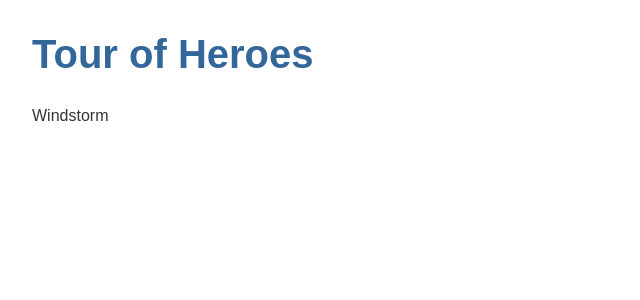
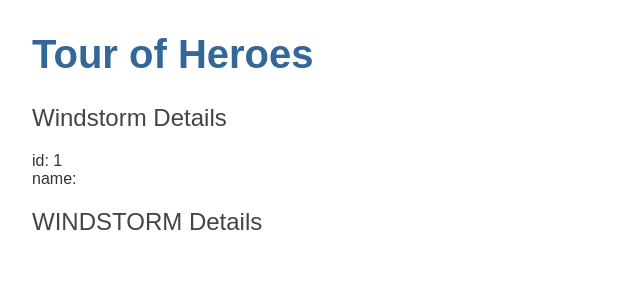
Before and after one commit to B98170067/angular-tour-of-heroes, an Angular app: page / in a window 1280 px wide. Shown: the top 300 px of the page, without its empty margins (0-640 px from the left). Built offline with nearby package versions, Linux system fonts and the light colour scheme.

Commit message:
Create a Hero class

```diff
--- /dev/null
+++ b/src/app/hero.ts
@@ -0,0 +1,4 @@
+export class Hero {
+    id: number;
+    name: string;
+}
--- a/src/app/heroes/heroes.component.html
+++ b/src/app/heroes/heroes.component.html
@@ -1 +1,3 @@
-{{hero}}
+<h2>{{hero.name}} Details</h2>
+<div><span>id: </span>{{hero.id}}</div>
+<div><span>name: </span><h2>{{hero.name | uppercase}} Details</h2></div>
--- a/src/app/heroes/heroes.component.ts
+++ b/src/app/heroes/heroes.component.ts
@@ -1,4 +1,5 @@
 import { Component, OnInit } from '@angular/core';
+import { Hero } from '../hero';
 
 @Component({
   selector: 'app-heroes',
@@ -6,7 +7,10 @@
   styleUrls: ['./heroes.component.css']
 })
 export class HeroesComponent implements OnInit {
-  hero = 'Windstorm';
+  hero: Hero = {
+    id: 1,
+    name: 'Windstorm'
+  };
 
   constructor() { }
 
```
